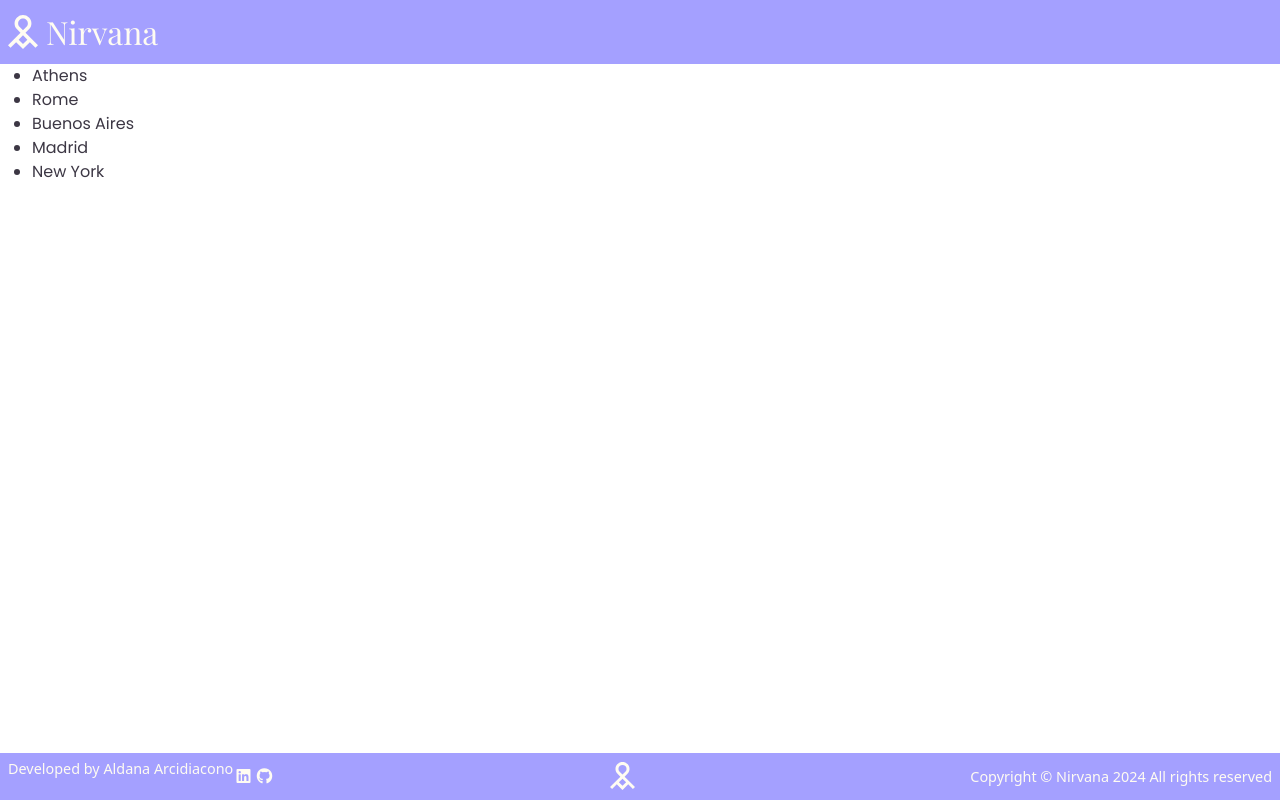
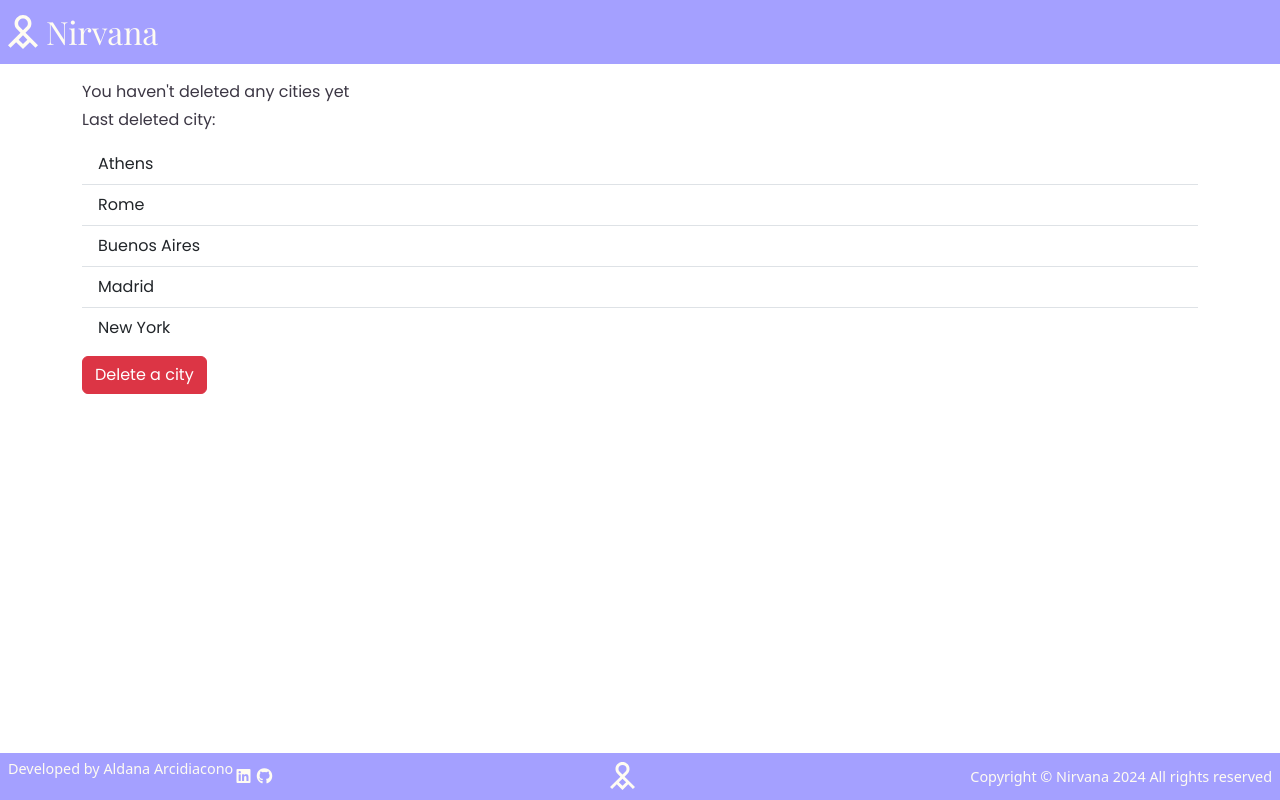
Before and after one commit to AldanaArcidiacono/NirvanaApp-Angular, an Angular app: page /home in a window 1280 px wide. Built offline with nearby package versions, Linux system fonts and the light colour scheme; a web font is replaced by a local one.

Commit message:
Add if & for

```diff
--- /dev/null
+++ b/src/app/cities/city/city.component.html
@@ -0,0 +1 @@
+<p>city works!</p>
--- a/src/app/cities/landing/landing.component.html
+++ b/src/app/cities/landing/landing.component.html
@@ -1,9 +1,20 @@
-<div class="landing">
-  <ul class="cities">
+<div class="landing container mt-3">
+  <p class="mb-1">You haven't deleted any cities yet</p>
+  <div class="city-deleted d-flex">
+    <p class="mb-1">Last deleted city:</p>
+    <p class="text-danger ms-1">{{ deletedCity }}</p>
+  </div>
+
+  <ul class="cities list-group list-group-flush my-2">
     @for (city of cities; track city){
-    <li class="city">
+    <li class="city list-group-item">
       <p>{{ city }}</p>
     </li>
     }
   </ul>
+
+  @if (cities.length > 0){
+  <button (click)="deleteLastCity()" class="btn btn-danger">
+    Delete a city</button
+  >}
 </div>
--- a/src/app/cities/landing/landing.component.ts
+++ b/src/app/cities/landing/landing.component.ts
@@ -9,4 +9,10 @@ import { Component } from '@angular/core';
 })
 export class LandingComponent {
   cities: string[] = ['Athens', 'Rome', 'Buenos Aires', 'Madrid', 'New York'];
+
+  deletedCity: string | undefined;
+
+  deleteLastCity() {
+    this.deletedCity = this.cities.pop();
+  }
 }
```
Also changed, not shown: src/app/cities/city/city.component.ts (added, +10 -0 lines), src/app/cities/city/city.component.scss (added), 1 other file (tests, documents, lock files or other folders).
